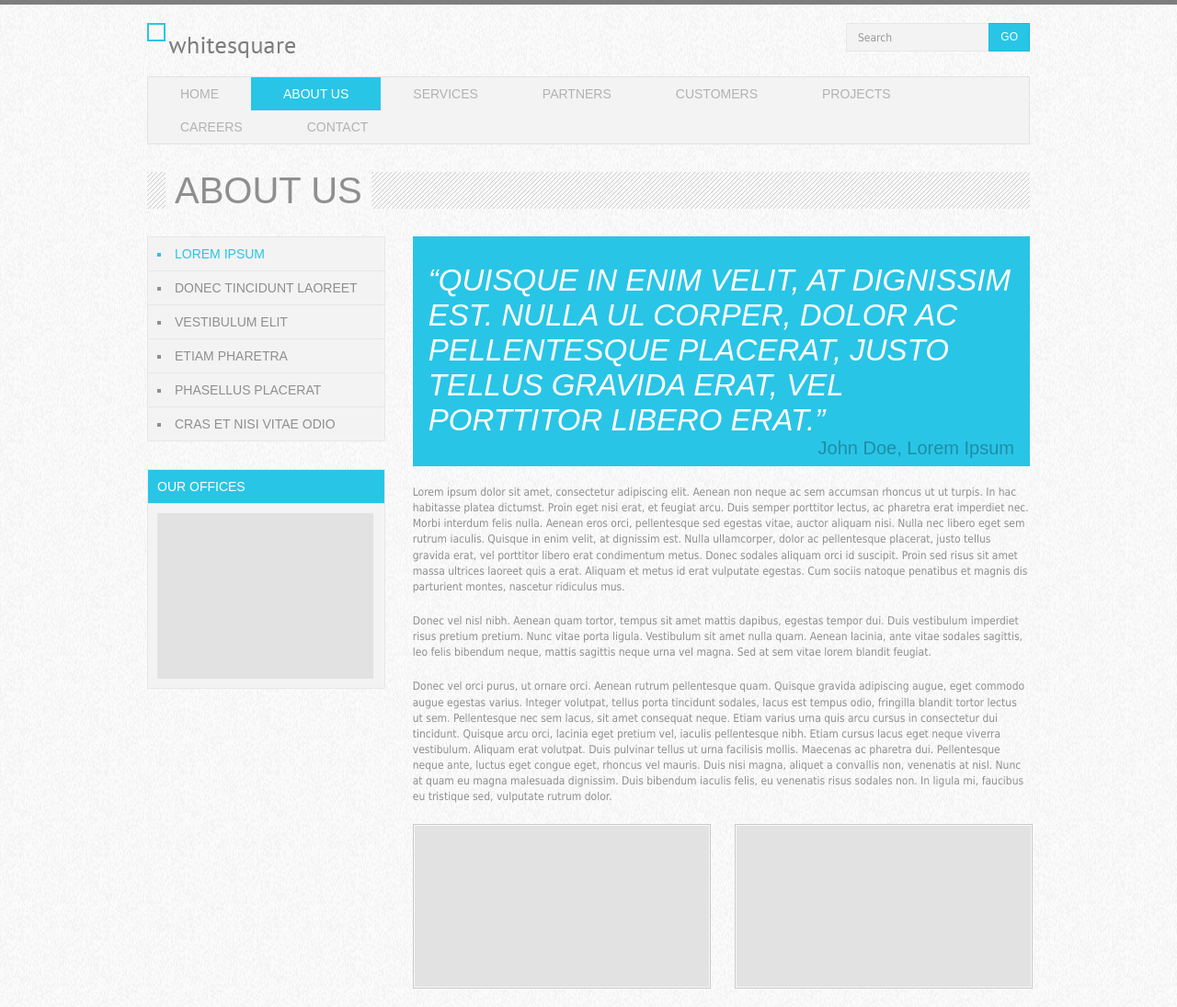
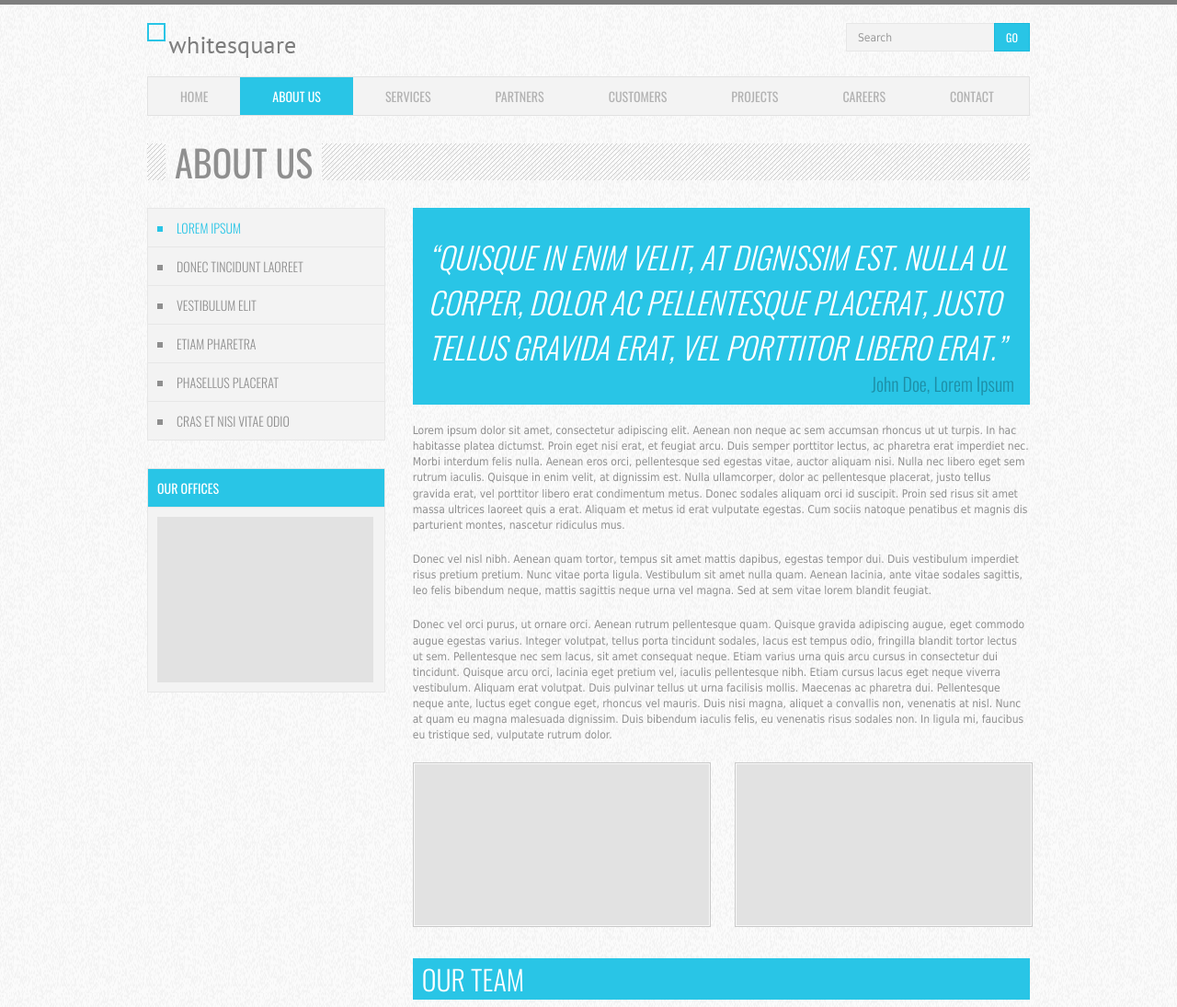
Before and after one commit to emilkholod/test_itlbrts_scope, a plain HTML site: page task_2/site/index.html in a window 1280 px wide. Shown: the top 1095 px of the page at 92% size. Drawn offline with Linux system fonts and the light colour scheme.

Commit message:
Add own font
Fix class heading font.

```diff
--- a/task_2/src/less/styles.less
+++ b/task_2/src/less/styles.less
@@ -39,7 +39,7 @@ body {
 
             h1 {
                 display: inline-block;
-                font: normal 40px/40px 'Oswald', sans-serif;
+                font: normal 40px/40px @brand-font, sans-serif;
                 background: url("../images/bg.png");
                 margin: 0;
                 padding: 0 10px;
--- a/task_2/src/less/variables.less
+++ b/task_2/src/less/variables.less
@@ -1,4 +1,9 @@
-@brand-font: 'Oswald',sans-serif;
+@font-face {
+    font-family: "MyOswald";
+    src: url("../fonts/Oswald-VariableFont_wght.ttf");
+}
+
+@brand-font: 'MyOswald',sans-serif;
 
 @body-bg: #f8f8f8;
 @brand-primary: #29c5e6;
```
Also changed, not shown: task_2/site/css/styles.css, task_2/site/css/variables.css.
